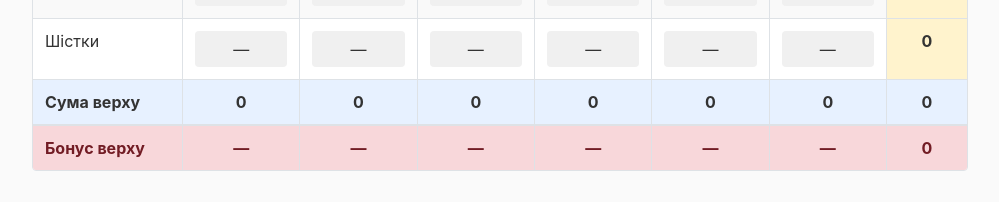
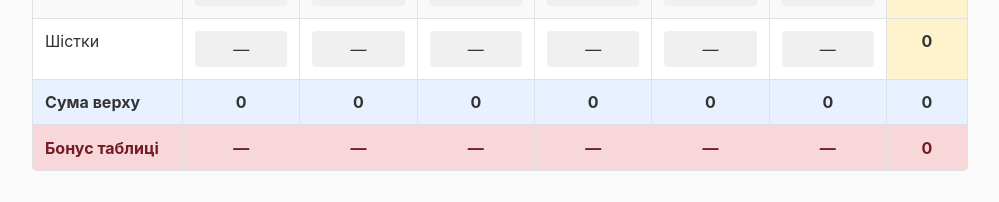
Before and after one commit to melnickforever/yahtzee, a Next.js app: page / in a window 1280 px wide. Shown: the part 780-982 px from the top of the page, without its empty margins (140-1139 px from the left). Built offline with nearby package versions, Linux system fonts and the light colour scheme.

Commit message:
Thankslation fix

```diff
--- a/app/i18n.ts
+++ b/app/i18n.ts
@@ -38,7 +38,7 @@ export const translations = {
       },
     },
     bonuses: {
-      upperBonus: 'Бонус верху',
+      upperBonus: 'Бонус таблиці',
       yahtzeeBonus: 'Бонус Yahtzee',
     },
     rules_table: {
```
